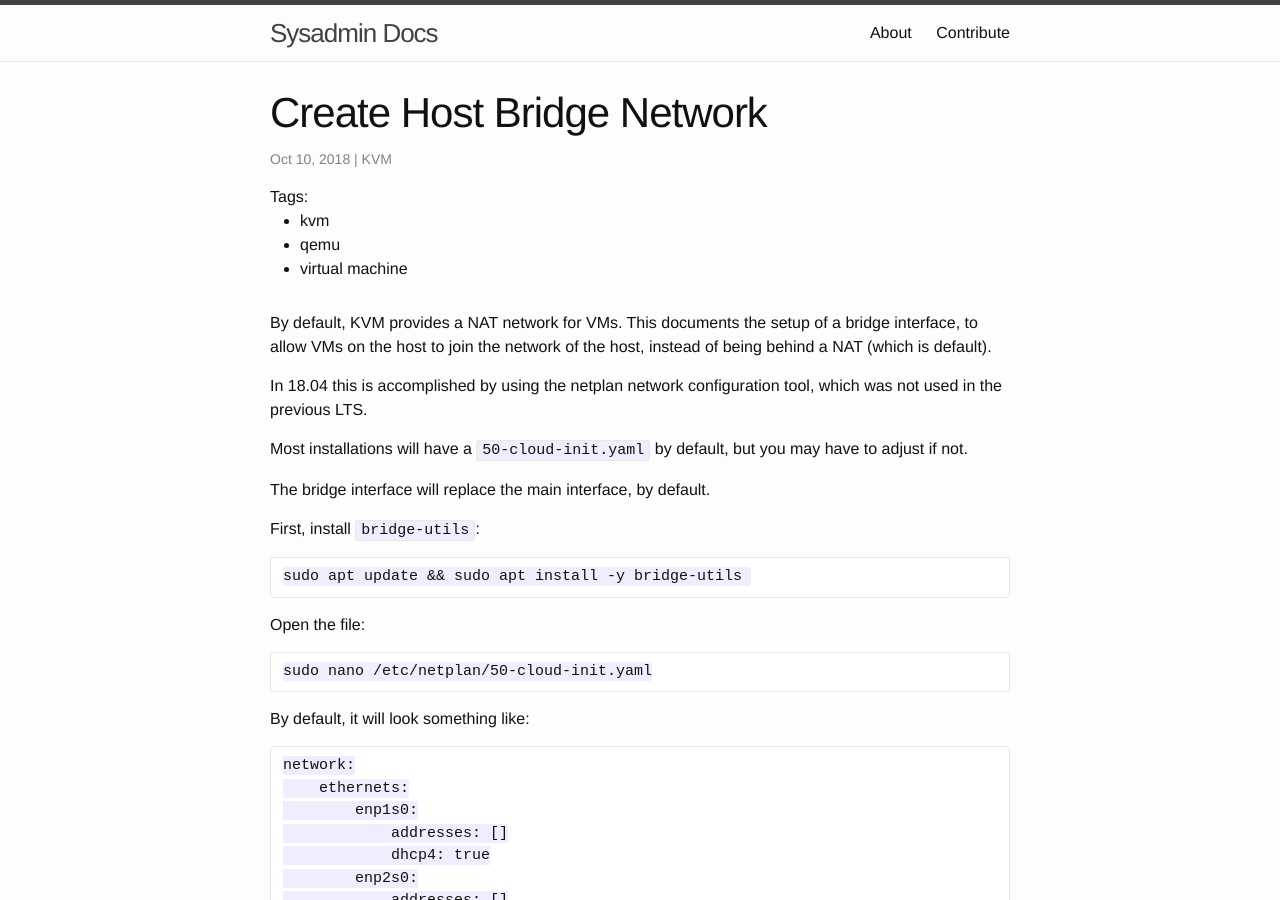
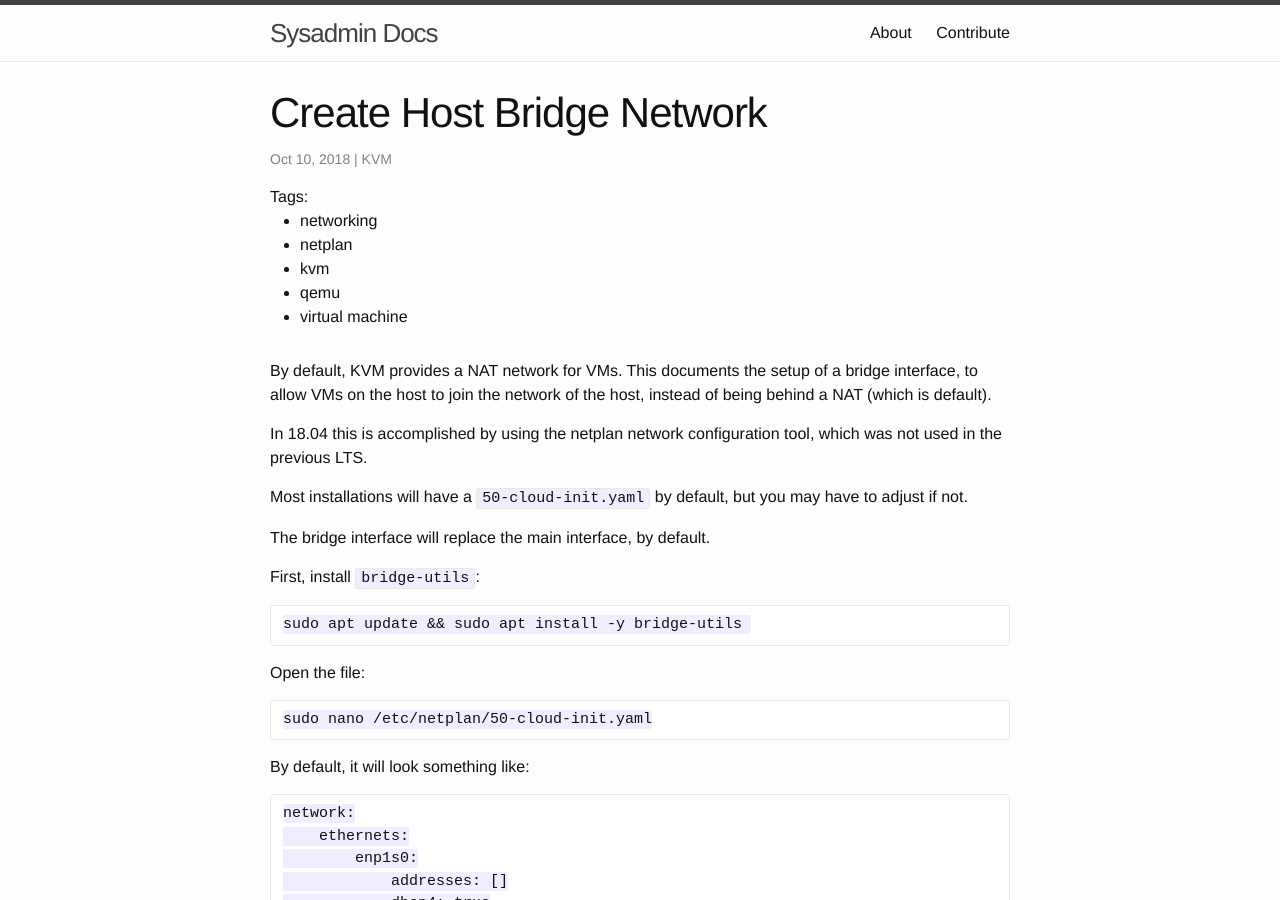
Before and after one commit to benyanke/docs, a Jekyll site: the page built from _posts/kvm/2018-10-10-bridge-network.markdown, in a window 1280 px wide and 900 px high. Built offline with Jekyll 4.4.1, drawn with Linux system fonts in a browser that asks for light colours.

Commit message:
Add tags

```diff
--- a/_posts/kvm/2018-10-10-bridge-network.markdown
+++ b/_posts/kvm/2018-10-10-bridge-network.markdown
@@ -4,6 +4,8 @@ title:  "Create Host Bridge Network"
 date:   2018-10-10 12:58:29
 categories: KVM
 tags:
+ - networking
+ - netplan
  - kvm
  - qemu
  - virtual machine
```
